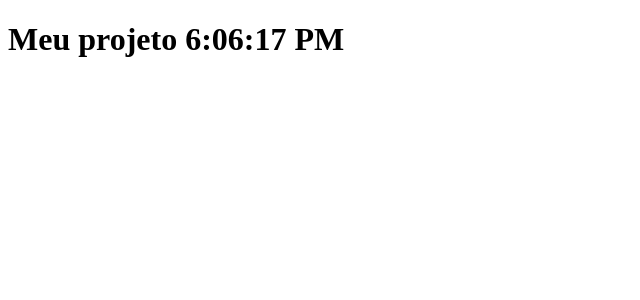
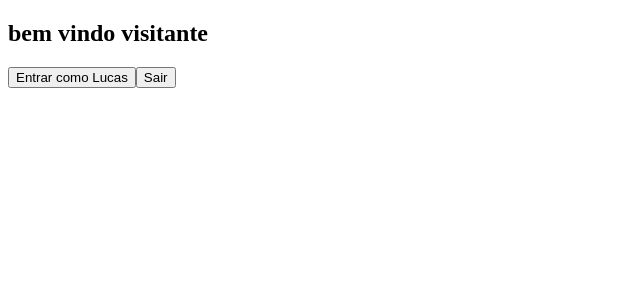
Before and after one commit to luchersou/React-JS-curso-1-2, a React (Create React App) app: page / in a window 1280 px wide. Shown: the top 300 px of the page, without its empty margins (0-640 px from the left). Built offline with nearby package versions, Linux system fonts and the light colour scheme.

Commit message:
test: Implementa componente de classe com props dinâmicas e alteração de estado
Testa um componente React com estado inicial baseado em props e métodos de classe que permitem atualizar dinamicamente o nome exibido. Inclui lógica para entrada e saída do usuário com atualização do estado.

```diff
--- a/src/App.js
+++ b/src/App.js
@@ -1,25 +1,12 @@
 import React, { Component } from 'react';
+import Membro from './components/Membro';
 
 class App extends Component{
-
-  constructor(props){
-    super(props);
-    this.state = {
-      hora: '00:00:00'
-    };
-  }
-
-  componentDidMount(){
-
-    setInterval(() =>{
-        this.setState({hora: new Date().toLocaleTimeString()})
-    }, 2000);
-  }
 
   render(){
     return(
       <div>
-        <h1>Meu projeto {this.state.hora}</h1>
+        <Membro nome="visitante"/>
       </div>
     );
   }
--- /dev/null
+++ b/src/components/Membro/index.js
@@ -0,0 +1,33 @@
+import React, {Component} from 'react';
+
+class Membro extends Component{
+
+    constructor(props){
+    super(props);
+    this.state ={
+      nome: props.nome
+    };
+
+    this.entrar = this.entrar.bind(this);
+  }
+
+  entrar(nome){
+    this.setState({nome: nome})
+  }
+
+    render(){
+        return(
+        <div>
+            <h2>bem vindo {this.state.nome}</h2>
+            <button onClick={() => this.entrar('Lucas')}>
+                Entrar como Lucas
+            </button>
+            <button onClick={ () => this.setState({nome: ''}) }>
+                Sair
+            </button>
+        </div>
+        );
+    }
+}
+
+export default Membro;
```
